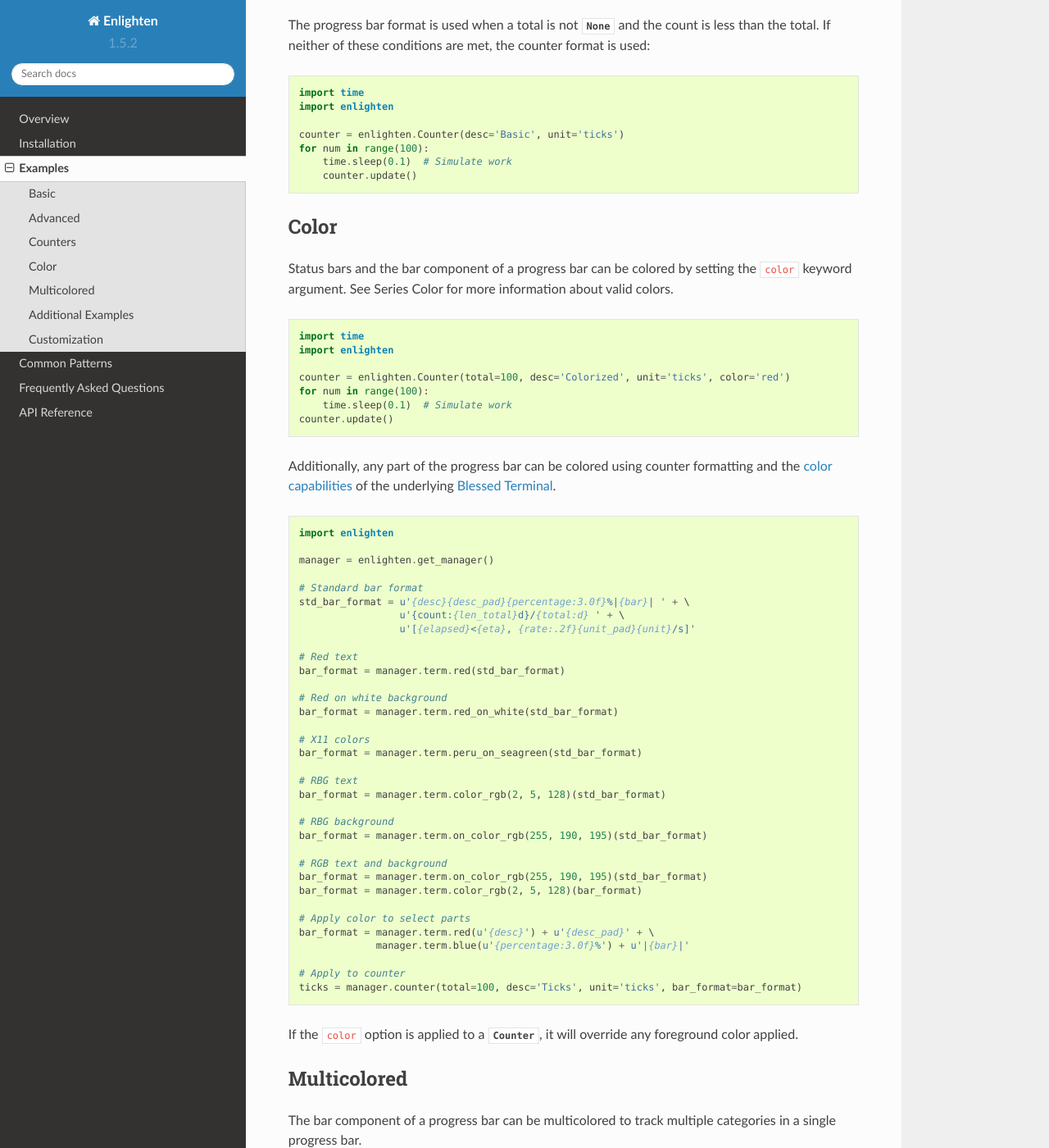
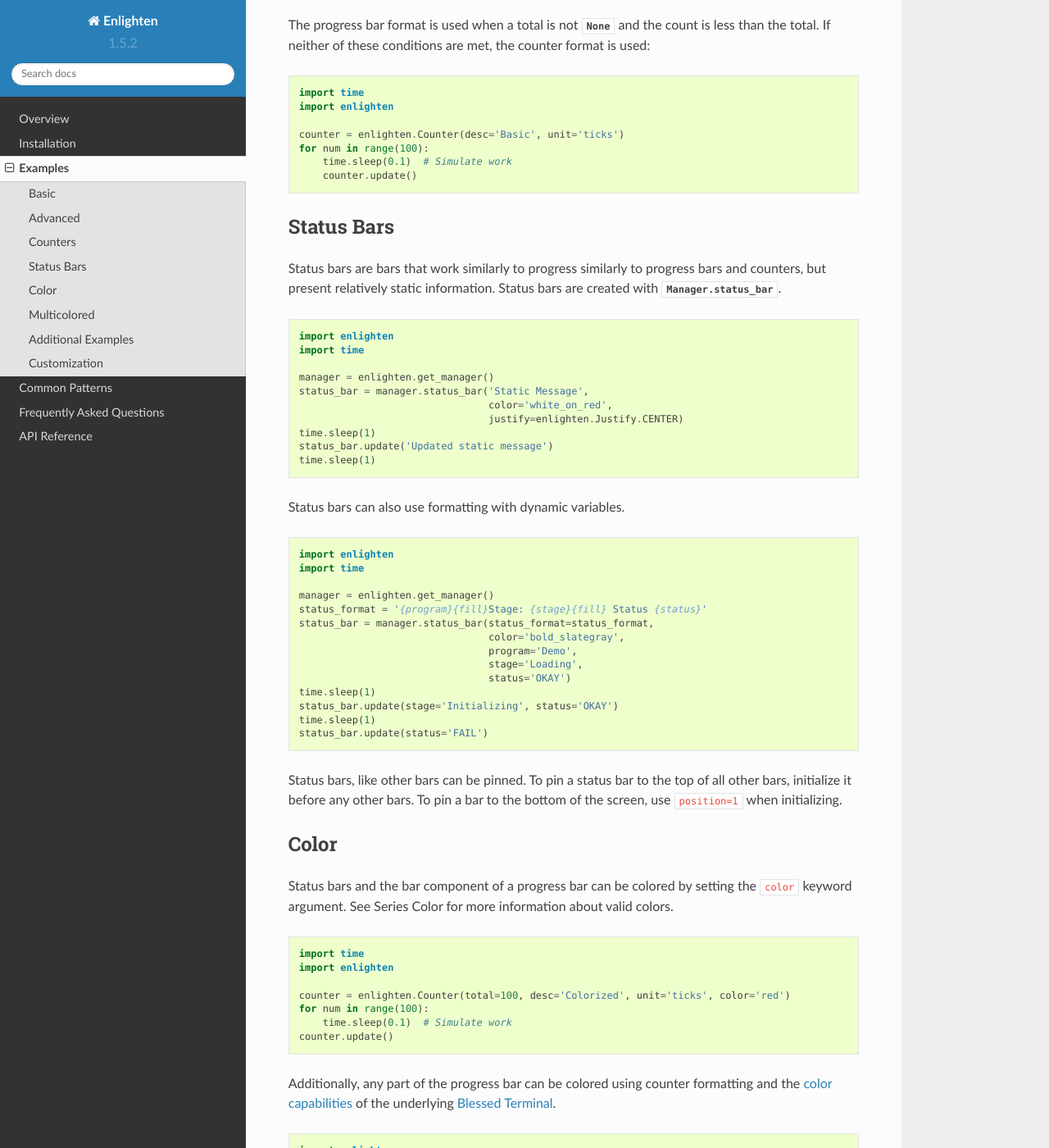
Before and after one commit to Rockhopper-Technologies/enlighten, a Sphinx documentation site: the page built from doc/examples.rst, in a window 1280 px wide and 1400 px high, scrolled down 1022 px. Shown: the whole window at 82% size. Built offline with Sphinx 7.4.7 and the Read the Docs theme 2.0.0, drawn with Linux system fonts in a browser that asks for light colours.

Commit message:
Update documentation

```diff
--- a/doc/examples.rst
+++ b/doc/examples.rst
@@ -71,6 +71,49 @@
     for num in range(100):
         time.sleep(0.1)  # Simulate work
         counter.update()
+
+Status Bars
+-----------
+Status bars are bars that work similarly to progress similarly to progress bars and counters,
+but present relatively static information.
+Status bars are created with :py:meth:`Manager.status_bar <enlighten.Manager.status_bar>`.
+
+.. code-block:: python
+
+    import enlighten
+    import time
+
+    manager = enlighten.get_manager()
+    status_bar = manager.status_bar('Static Message',
+                                    color='white_on_red',
+                                    justify=enlighten.Justify.CENTER)
+    time.sleep(1)
+    status_bar.update('Updated static message')
+    time.sleep(1)
+
+Status bars can also use formatting with dynamic variables.
+
+.. code-block:: python
+
+    import enlighten
+    import time
+
+    manager = enlighten.get_manager()
+    status_format = '{program}{fill}Stage: {stage}{fill} Status {status}'
+    status_bar = manager.status_bar(status_format=status_format,
+                                    color='bold_slategray',
+                                    program='Demo',
+                                    stage='Loading',
+                                    status='OKAY')
+    time.sleep(1)
+    status_bar.update(stage='Initializing', status='OKAY')
+    time.sleep(1)
+    status_bar.update(status='FAIL')
+
+Status bars, like other bars can be pinned. To pin a status bar to the top of all other bars,
+initialize it before any other bars. To pin a bar to the bottom of the screen, use
+``position=1`` when initializing.
+
 
 Color
 -----
```
Also changed, not shown: doc/patterns.rst (+31 -0 lines), 1 other file.
